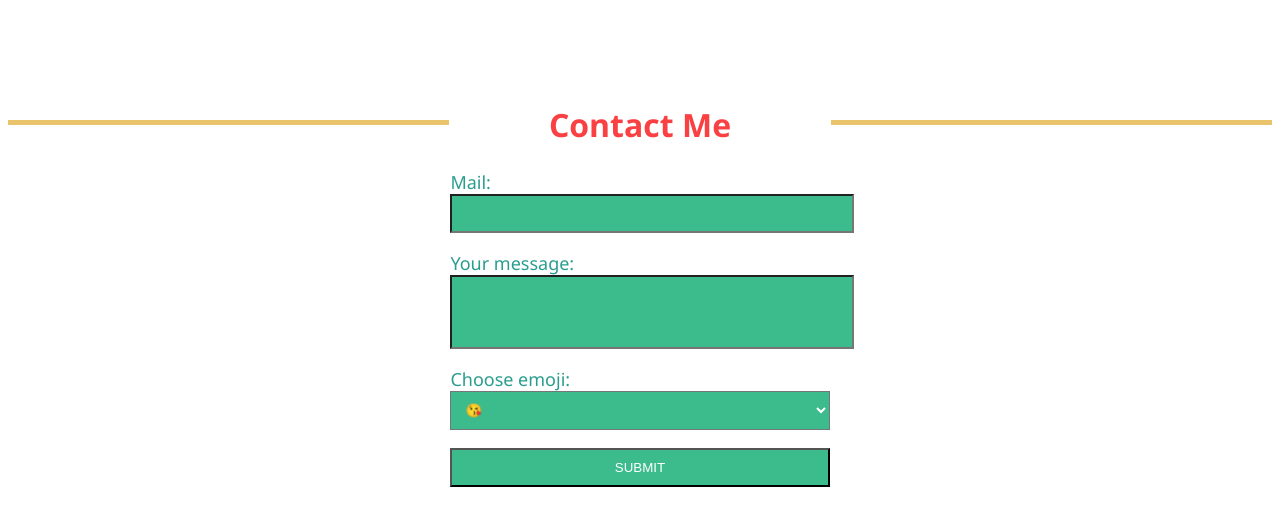
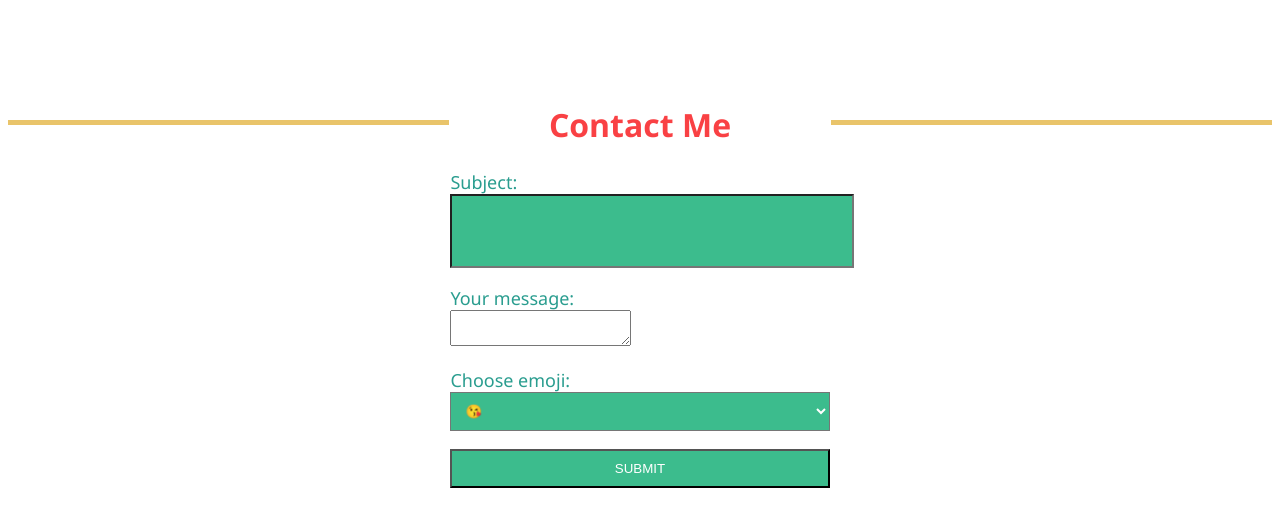
Before and after one commit to Web-Development-Environments-2022/212072201, a plain HTML site: page index.html in a window 1280 px wide. Shown: the part 4780-5306 px from the top of the page. Drawn offline with Linux system fonts and the light colour scheme.

Commit message:
Update index.html

```diff
--- a/index.html
+++ b/index.html
@@ -271,15 +271,15 @@
 <h1 class="section-header-h"><span class="section-header">contact me</span></h1>
 <br>
 <div class="form">
-<form onsubmit="return emailsending(this)"  enctype="text/plain" >
-    <span class="formlabel">Mail:</span><br>
-  <input type="email" id="emailval" >
+<form onsubmit="return emailsending(this)"   enctype="multipart/form-data" >
+    <span class="formlabel">Subject:</span><br>
+  <input type="text" id="emailval" >
   <br>
   <br>
   <span class="formlabel">
     Your message:
   </span><br>
-  <input type="text" id="message">
+  <textarea type="text" id="message"></textarea>
   <br>
   <br>
   <span class="formlabel">
@@ -325,7 +325,7 @@ function emailsending()
   var emailval = document.getElementById('emailval').value;
   var message= document.getElementById('message').value;
   var emoji = document.getElementById('selectEmoji').value;
-  var v= "mailto:".concat(emailval,"?headers='charset=utf-8'&body=",message, " &#", emoji,";");
+  var v= "mailto:".concat("toris@post.bgu.ac.il?subject=",emailval,"&body=",message, " &#", emoji,";");
 
   // " &#",emoji var v= "mailto:".concat(emailval,"?body=\<html><head><meta charset=\"UTF-8\"><title></title></head><body>",message," &#",emoji);
     window.location.href = v;
```
